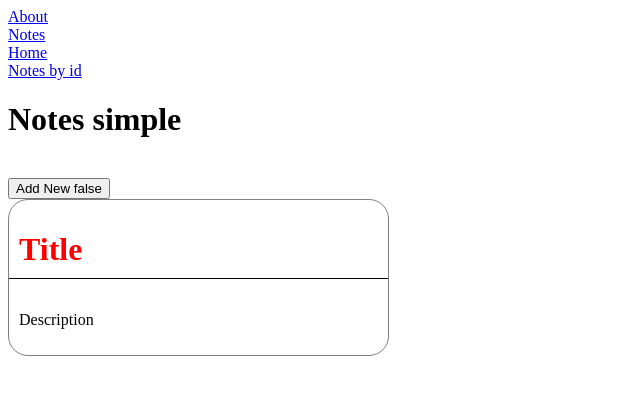
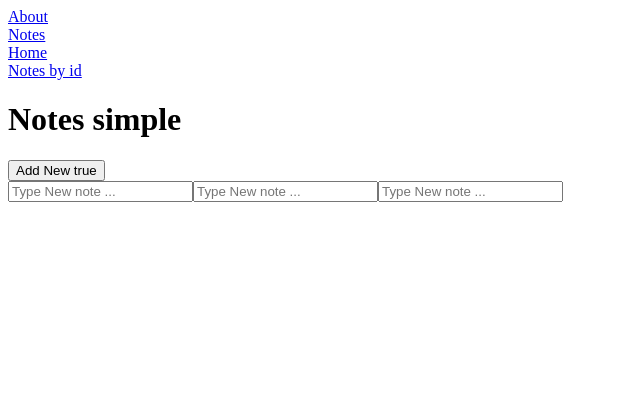
Before and after one commit to Nicky-Larsson/NuxtTrain, a Nuxt app: page /notes in a window 1280 px wide. Shown: the top 394 px of the page, without its empty margins (0-640 px from the left). Built offline with nearby package versions, Linux system fonts and the light colour scheme.

Commit message:
compnents Add

```diff
--- a/pages/notes/index.vue
+++ b/pages/notes/index.vue
@@ -1,20 +1,31 @@
 <template>
     <div>
         <h1>Notes simple</h1>
+        <!--
+        <NewNote/>
         <br>
-        <button @click="boolean=!boolean"> Add New {{ boolean }} </button>
+        <NoteCard/>
         <br>
+        -->
 
-        <component :is="boolean ? newNote : noteCard" />
+        <button @click="showModal=!showModal">Add New {{ showModal }}</button>
+        <br>
+        <div id = "flex">
+            <component :is="showModal ? newNote : noteCard"/>
+            <component :is="showModal ? newNote : noteCard"/>
+            <component :is="showModal ? newNote : noteCard"/>
+        </div>
+
+
         <br>
         <br>
     </div>
 </template>
 
 <script setup>
-const newNote=resolveComponent('NewNote')
-const noteCard=resolveComponent('NoteCard')
-const boolean=ref(false)
+    const showModal = ref(true)
+    const newNote   = resolveComponent('NewNote')
+    const noteCard  = resolveComponent('NoteCard')
 </script>
 
 
```
